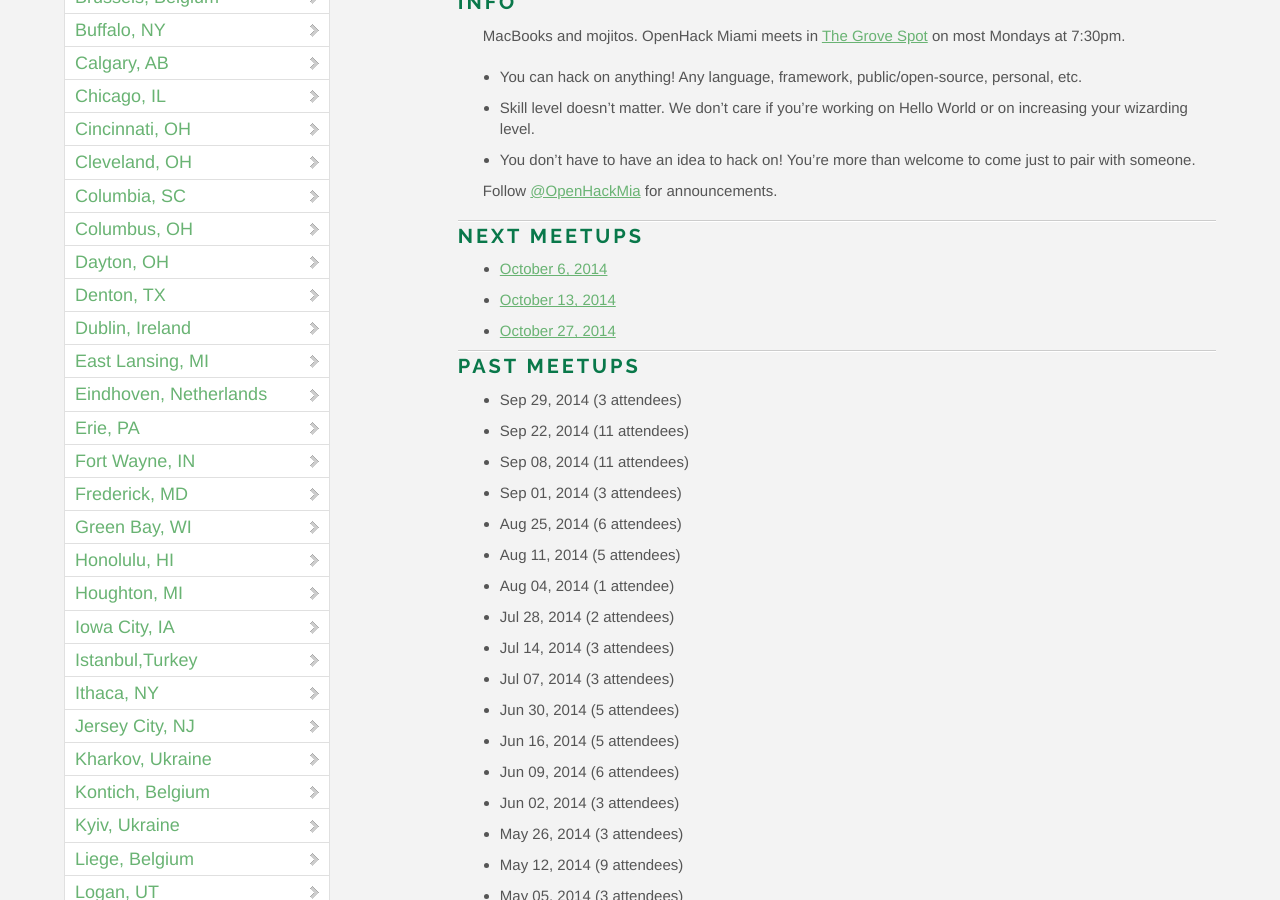
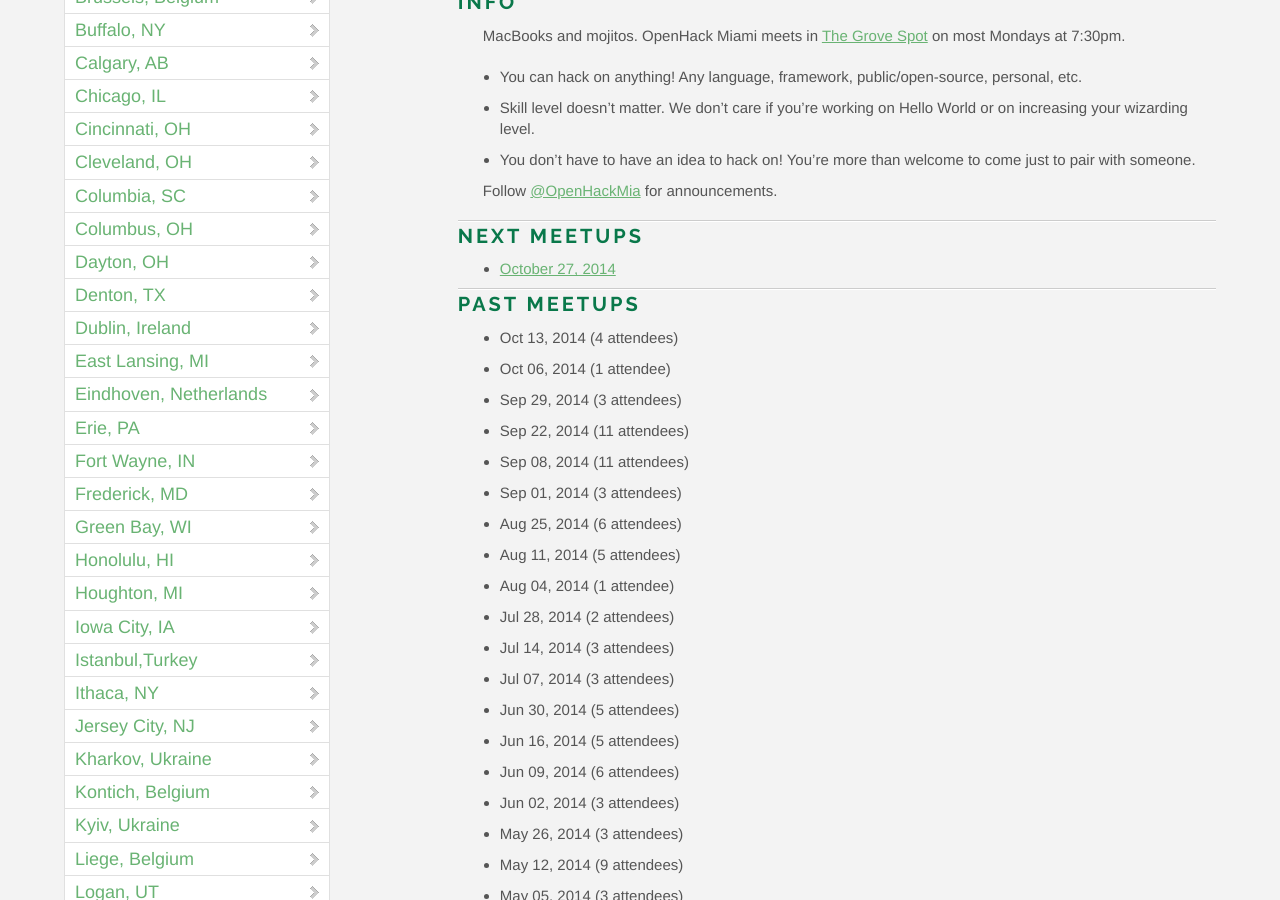
Before and after one commit to OpenHack/openhack.github.com, a Jekyll site: the page built from miami/index.markdown, in a window 1280 px wide and 900 px high, scrolled down 733 px. Built offline with Jekyll 4.4.1, drawn with Linux system fonts in a browser that asks for light colours; nearby versions of some CDN libraries; comment, search, counter and statistics services are not loaded.

Commit message:
Miami attendee info update

```diff
--- a/miami/index.markdown
+++ b/miami/index.markdown
@@ -19,12 +19,12 @@ Follow [@OpenHackMia](http://twitter.com/openhackmia) for announcements.
 
 ### Next meetups
 
-* [October 6, 2014](http://www.meetup.com/miamirb/events/209138632/)
-* [October 13, 2014](http://www.meetup.com/miamirb/events/209138662/)
 * [October 27, 2014](http://www.meetup.com/miamirb/events/210450182/)
 
 ### Past meetups
 
+* Oct 13, 2014 (4 attendees)
+* Oct 06, 2014 (1 attendee)
 * Sep 29, 2014 (3 attendees)
 * Sep 22, 2014 (11 attendees)
 * Sep 08, 2014 (11 attendees)
```
